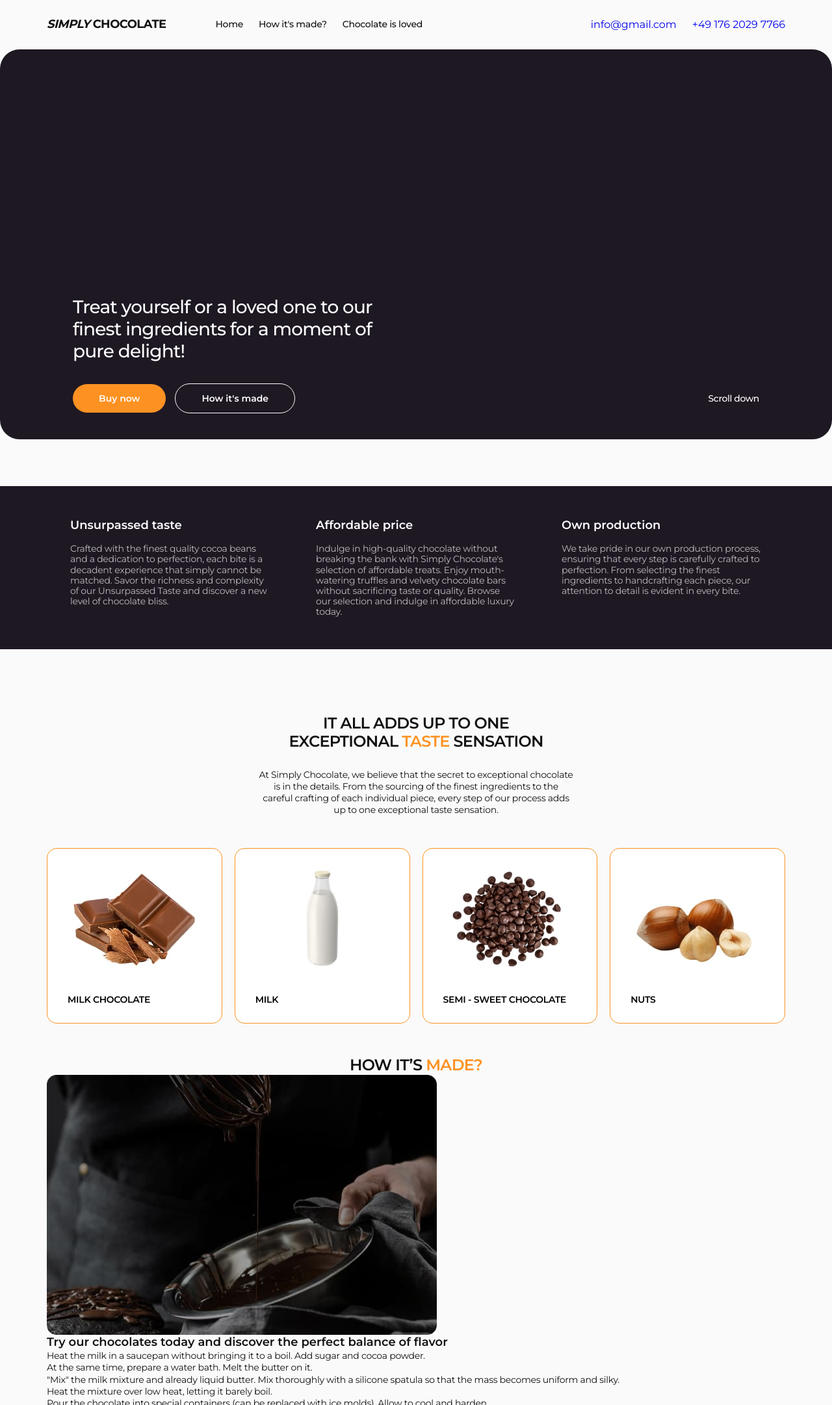
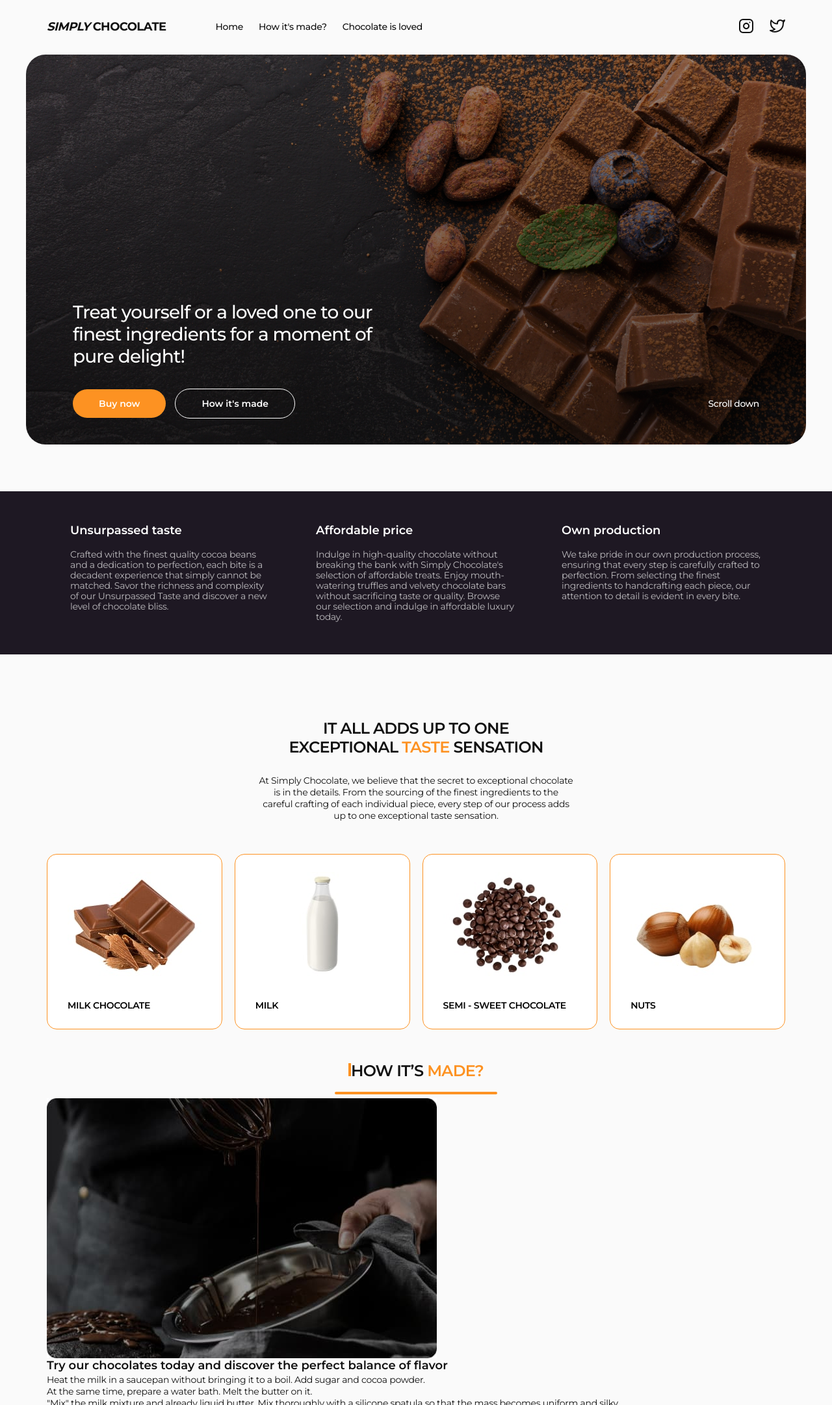
Before and after one commit to NadjaPyvovar/Exercise_1_HTML, a plain HTML site: page index.html in a window 1280 px wide. Shown: the top 2162 px of the page at 65% size. Drawn offline with nearby package versions, Linux system fonts and the light colour scheme.

Commit message:
add sprite

```diff
--- a/css/styles.css
+++ b/css/styles.css
@@ -11,6 +11,9 @@ body {
   background-color: #fafafa;
 }
 /*body's width should be not fixed (maximised) in contrast to the width of the container with width or max-midth:xxxpx;*/
+
+/* to change the color for selection of the element - to use a pseudo element ::selection, i.e.
+.bg::selection {color: green; background: rgb;} will change the selection color in the background from auto to the given */
 
 .visually-hidden {
   position: absolute;
@@ -116,6 +119,11 @@ address {
   gap: 24px;
 }
 
+.header-contacts-icon {
+  fill: transparent;
+  stroke: #111111;
+}
+
 .header-menu-link {
   font-weight: 500;
   font-size: 14px;
@@ -143,6 +151,13 @@ color: #fd9222 }
 
 .hero {
   background-color: #1e1823;
+  background-image: linear-gradient(rgba(0, 0, 0, 0.4), rgba(0, 0, 0, 0.4)),
+    url(../images/hero-bg.jpg);
+  max-width: 1200px;
+  margin: 0 auto;
+  background-repeat: no-repeat;
+  background-position: center;
+  background-size: cover;
   border-radius: 30px;
   margin-bottom: 72px;
 }
@@ -296,7 +311,27 @@ color: #fd9222 }
 .made {
 }
 .made-title {
+  max-width: 250px;
+  margin: 0 auto;
 }
+
+.made-title::before {
+  content: ''; /*insight should be text if no text, then emply but the feature should be stated */
+  width: 4px;
+  height: 20px;
+  display: inline-block;
+  background-color: #fd9222;
+}
+
+.made-title::after {
+  content: ''; /*insight should be text if no text, then emply but the feature should be stated */
+  width: 100%;
+  height: 4px;
+  display: inline-block;
+  background-color: #fd9222;
+  border-radius: 2px;
+}
+
 .accent {
   color: #fd9222;
 }
--- a/index.html
+++ b/index.html
@@ -40,11 +40,20 @@
       <address class="header-contacts">
         <ul class="header-contacts-list">
           <li class="header-contacts-item">
-            <a class="header-contacts-link" href="mailto:info@gmail.com">info@gmail.com</a>
+            <a class="header-contacts-link" href="mailto:info@gmail.com">
+              <svg class="header-contacts-icon" width="24" height="24">
+              <use href="./images/symbol-defs.svg#icon-insta"></use>
+            </svg>
+            </a>
             </li>
           <li class="header-contacts-item">
           <a class="header-contacts-link"
-          href="tel:+4917620297766">+49 176 2029 7766</a>
+          href="tel:+4917620297766">
+          <svg class="header-contacts-icon" width="24" height="24">
+              <use href="./images/symbol-defs.svg#icon-twitter">
+                            </use>
+            </svg>
+          </a>
           </li>
         </ul>
       </address>
```
Also changed, not shown: images/hero-bg.jpg (added), images/insta.svg (added), images/symbol-defs.svg (added), images/twitter.svg (added).
